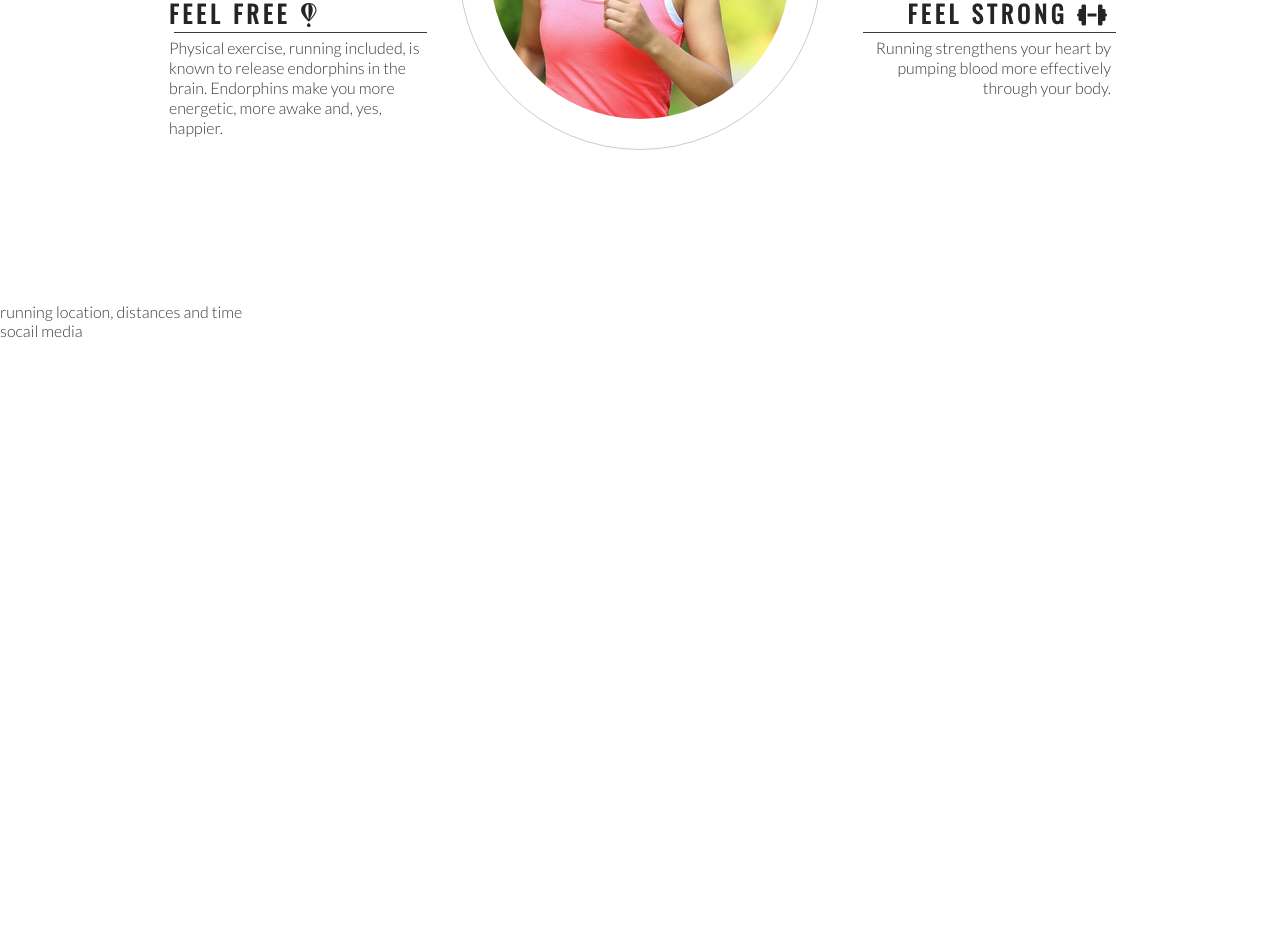
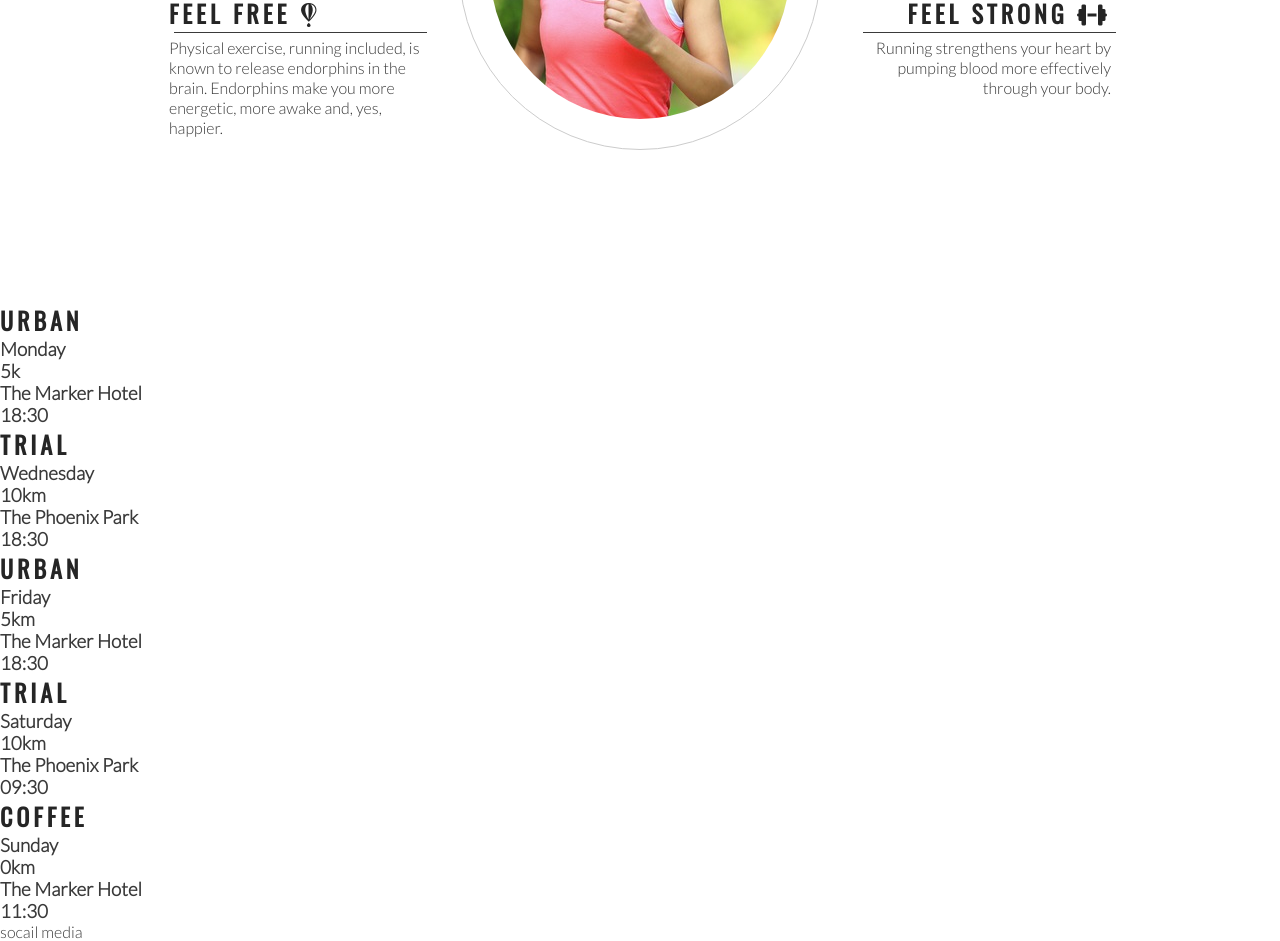
Before and after one commit to IzzyLeech/love-running, a plain HTML site: page index.html in a window 1280 px wide. Shown: the part 993-1934 px from the top of the page. Before the commit the page ends 1333 px from the top, so only its background shows below. Drawn offline with nearby package versions, Linux system fonts and the light colour scheme.

Commit message:
add time content

```diff
--- a/index.html
+++ b/index.html
@@ -83,7 +83,43 @@
         </div>
     </div>
     </section>
-    <section>running location, distances and time</section>
+    <section>
+        <div>
+            <h2>Urban</h2>
+            <h3>Monday</h3>
+            <h3>5k</h3>
+            <h3>The Marker Hotel</h3>
+            <h3>18:30</h3>
+        </div>
+        <div>
+            <h2>Trial</h2>
+            <h3>Wednesday</h3>
+            <h3>10km</h3>
+            <h3>The Phoenix Park</h3>
+            <h3>18:30</h3>
+        </div>
+        <div>
+            <h2>Urban</h2>
+            <h3>Friday</h3>
+            <h3>5km</h3>
+            <h3>The Marker Hotel</h3>
+            <h3>18:30</h3>
+        </div>
+        <div>
+            <h2>Trial</h2>
+            <h3>Saturday</h3>
+            <h3>10km</h3>
+            <h3>The Phoenix Park</h3>
+            <h3>09:30</h3>
+        </div>
+        <div>
+            <h2>Coffee</h2>
+            <h3>Sunday</h3>
+            <h3>0km</h3>
+            <h3>The Marker Hotel</h3>
+            <h3>11:30</h3>
+        </div>
+    </section>
     <footer>
         socail media
     </footer>
```
